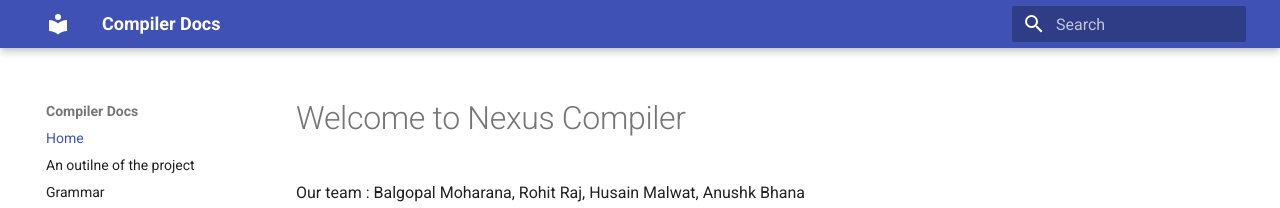
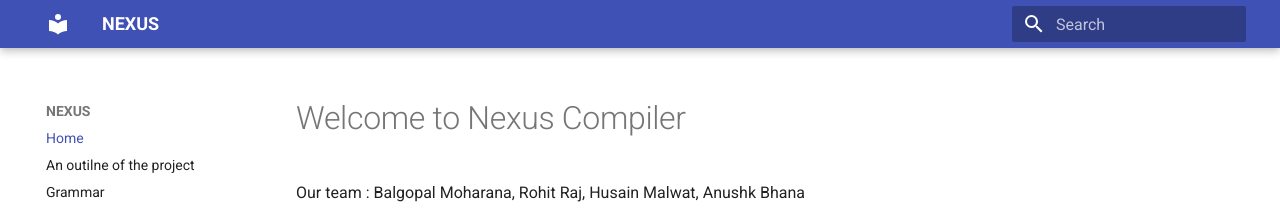
Before and after one commit to lucifer-reborn473/NEXUS, an MkDocs documentation site: the page built from docs/index.md, in a window 1280 px wide. Shown: the top 208 px of the page. Built offline with MkDocs 1.6.1 and Material for MkDocs 9.7.7, drawn with Linux system fonts in a browser that asks for light colours.

Commit message:
Update mkdocs.yml

```diff
--- a/mkdocs.yml
+++ b/mkdocs.yml
@@ -1,4 +1,4 @@
-site_name: Compiler Docs
+site_name: NEXUS
 theme:
   name: material
 nav:
```
